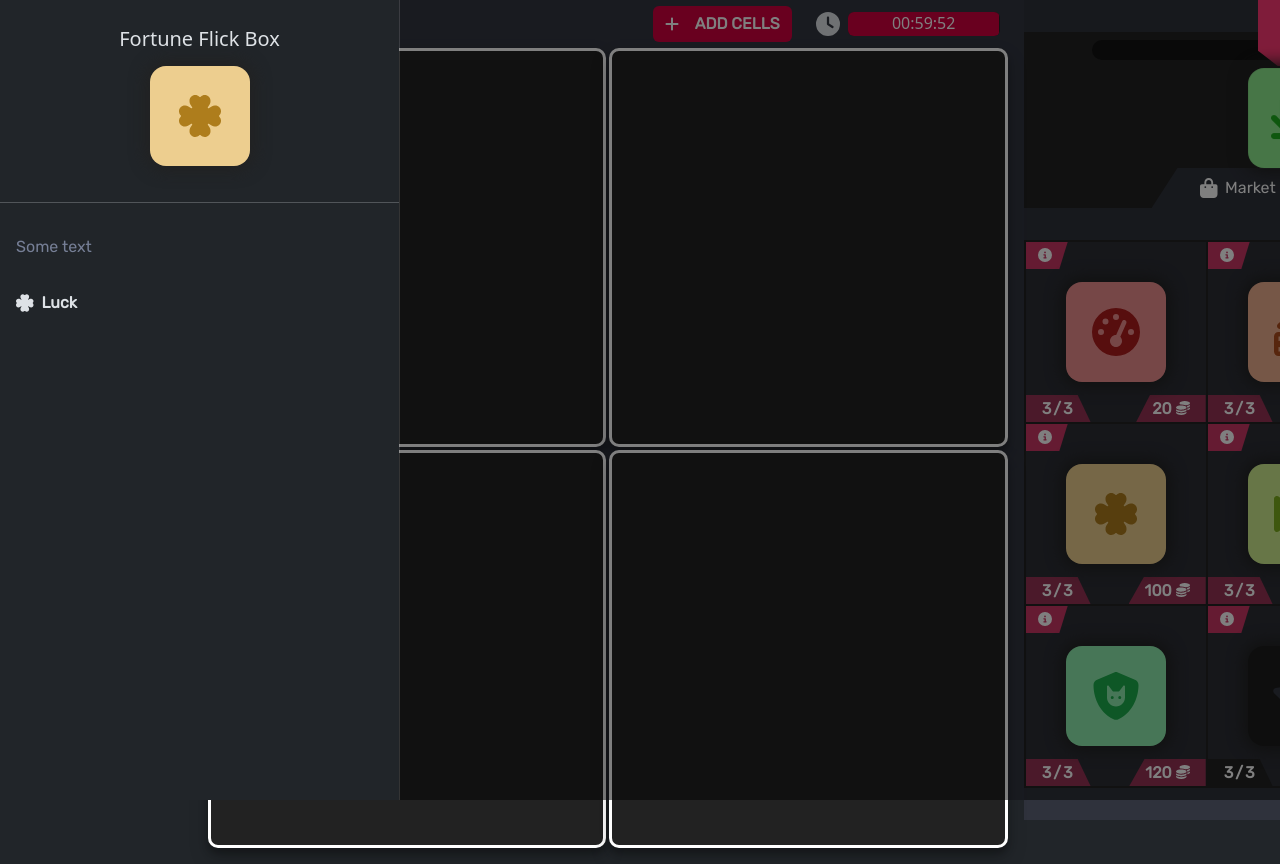
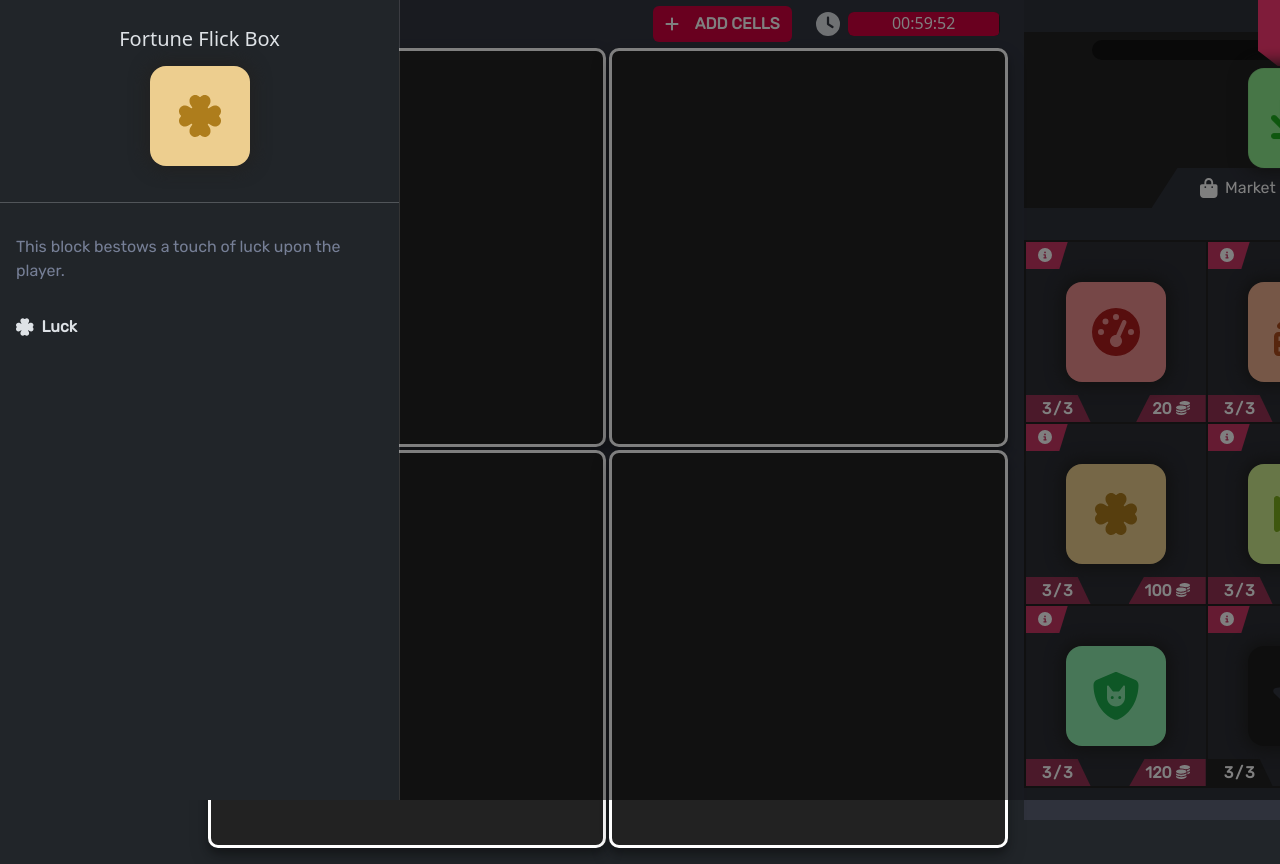
Before and after one commit to Myc22Ka/TheGame, a React (Create React App) app: page / in a window 1280 px wide. Both pictures are taken after a click on the element 1046 px from the left and 437 px from the top of the page. Shown: the top 864 px of the page. Built offline with nearby package versions, Linux system fonts and the light colour scheme.

Commit message:
value boxes

```diff
--- a/src/components/Shop/Market/Cell/Info/Activators.tsx
+++ b/src/components/Shop/Market/Cell/Info/Activators.tsx
@@ -2,53 +2,16 @@ import React from "react";
 import { Stack } from "react-bootstrap";
 import { GameStats, PieceType } from "../../../../../modules/Piece/types";
 import { FontAwesomeIcon } from "@fortawesome/react-fontawesome";
-import {
-  piecesRangeValues,
-  statsIcons,
-} from "../../../../../modules/Piece/utils";
+import { statsIcons } from "../../../../../modules/Piece/utils";
 import styles from "../../../../../styles/style.module.scss";
 import { changeCammelCaseToSpace } from "../../../../../utils/changeToCamelCase";
+import VisualizeValue from "./VisualizeValue";
 
 type ActivatorsPropsType = {
   piece: PieceType;
 };
 
 const Activators: React.FC<ActivatorsPropsType> = ({ piece }) => {
-  const visualizeValue = (activator: GameStats, value: number) => {
-    let closest: number;
-    let length: number = 0;
-
-    const foundRange = piecesRangeValues.find(
-      (element) => element.rule === activator
-    );
-
-    if (foundRange) {
-      closest = foundRange.range.reduce(function (prev, curr) {
-        return Math.abs(curr - value) < Math.abs(prev - value) ? curr : prev;
-      });
-
-      length = foundRange.range.findIndex((e) => e === closest) + 1;
-    }
-
-    const size = "20px";
-
-    return (
-      <Stack direction="horizontal" gap={1}>
-        {[...Array(length)].map((_, i) => (
-          <div
-            style={{
-              backgroundColor: styles[activator],
-              width: size,
-              height: size,
-              borderRadius: "4px",
-            }}
-            key={i}
-          />
-        ))}
-      </Stack>
-    );
-  };
-
   return (
     <Stack>
       {Object.entries(piece.activators).map(([activator, value]) => {
@@ -69,7 +32,7 @@ const Activators: React.FC<ActivatorsPropsType> = ({ piece }) => {
                 {changeCammelCaseToSpace(activator)}
               </div>
             </Stack>
-            {visualizeValue(activator as GameStats, value)}
+            <VisualizeValue activator={activator as GameStats} value={value} />
           </Stack>
         );
       })}
--- /dev/null
+++ b/src/components/Shop/Market/Cell/Info/VisualizeValue.tsx
@@ -0,0 +1,50 @@
+import React from "react";
+import { GameStats } from "../../../../../modules/Piece/types";
+import { piecesRangeValues } from "../../../../../modules/Piece/utils";
+import { Stack } from "react-bootstrap";
+import styles from "../../../../../styles/style.module.scss";
+
+type VisualizeValuePropsType = {
+  activator: GameStats;
+  value: number;
+};
+
+const VisualizeValue: React.FC<VisualizeValuePropsType> = ({
+  activator,
+  value,
+}) => {
+  let closest: number;
+  let length: number = 0;
+
+  const foundRange = piecesRangeValues.find(
+    (element) => element.rule === activator
+  );
+
+  if (foundRange) {
+    closest = foundRange.range.reduce(function (prev, curr) {
+      return Math.abs(curr - value) < Math.abs(prev - value) ? curr : prev;
+    });
+
+    length = foundRange.range.findIndex((e) => e === closest) + 1;
+  }
+
+  const size = "20px";
+
+  return (
+    <Stack direction="horizontal" gap={1}>
+      {[...Array(length)].map((_, i) => (
+        <div
+          style={{
+            backgroundColor: styles[activator],
+            width: size,
+            height: size,
+            borderRadius: "4px",
+          }}
+          key={i}
+        />
+      ))}
+    </Stack>
+  );
+};
+
+export default VisualizeValue;
--- a/src/config.json
+++ b/src/config.json
@@ -31,7 +31,7 @@
     "types": [
       {
         "id": 1,
-        "description": "Some text1",
+        "description": "This block enhances the money multiplier, acting as an economic catalyst to boost in-game income and accelerate financial progress.",
         "name": "Cash Flow Catalyst",
         "buy": 20,
         "rule": "multiplier",
@@ -45,7 +45,7 @@
       },
       {
         "id": 2,
-        "description": "Some text",
+        "description": "This block provides a steady and consistent stream of money.",
         "name": "Income Flow Forge",
         "buy": 40,
         "rule": "flatIncome",
@@ -57,7 +57,7 @@
       },
       {
         "id": 3,
-        "description": "Some text",
+        "description": "This block supplies electrical power, acting as a source of energy.",
         "name": "Volt Vortex Box",
         "buy": 120,
         "rule": "power",
@@ -69,7 +69,7 @@
       },
       {
         "id": 4,
-        "description": "Some text",
+        "description": "This block bestows a touch of luck upon the player.",
         "name": "Fortune Flick Box",
         "buy": 100,
         "rule": "luck",
```
